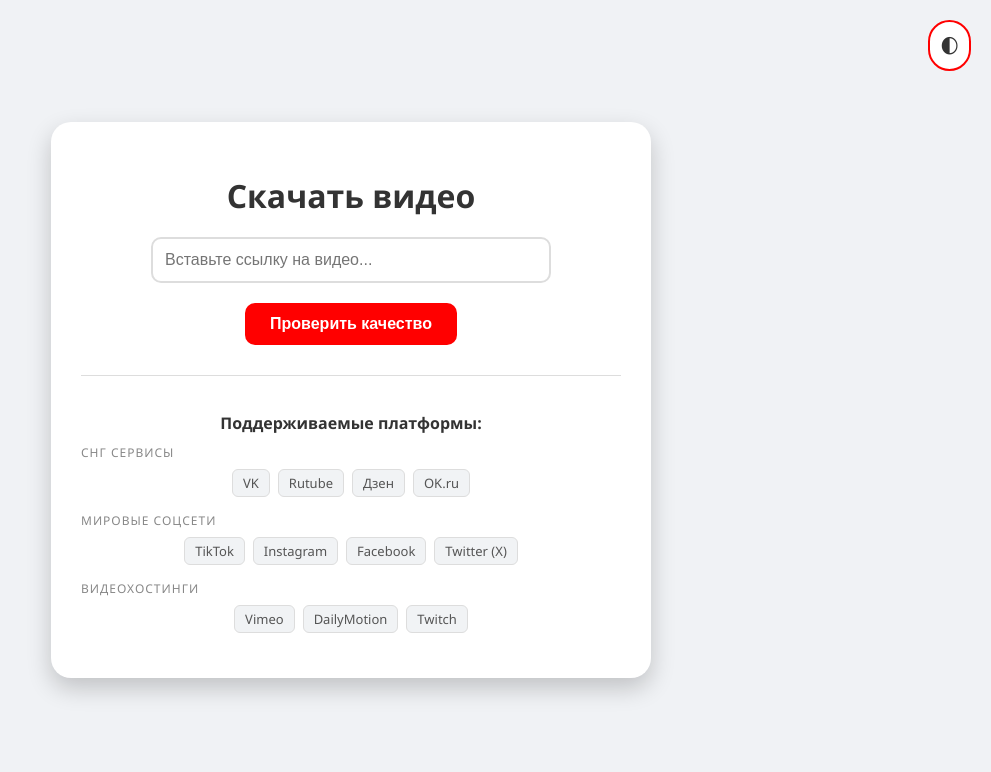
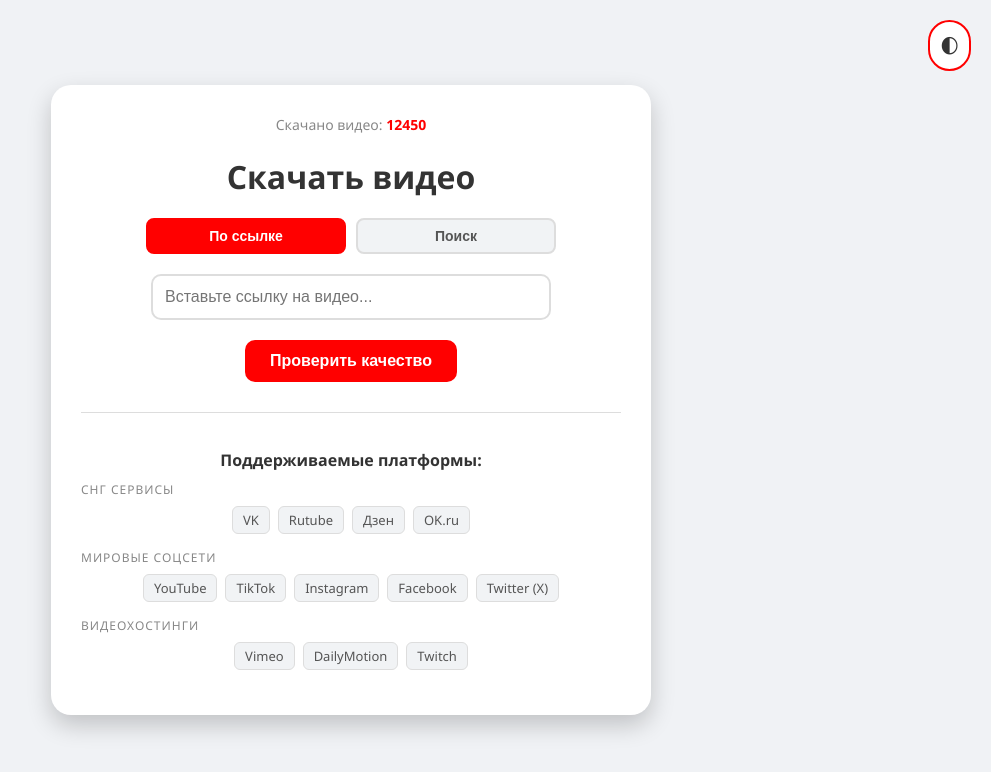
Before and after one commit to kristianoveckin-png/yt-downloader, a Flask app: page / in a window 1280 px wide. Shown: the top 772 px of the page, without its empty margins (289-1280 px from the left). Run offline with Flask 3, Linux system fonts and the light colour scheme.

Commit message:
Update index.html

```diff
--- a/templates/index.html
+++ b/templates/index.html
@@ -7,31 +7,30 @@
     <link rel="shortcut icon" href="/favicon.ico" type="image/png">
     <style>
         :root {
-            --bg-color: #f0f2f5;
-            --container-bg: #ffffff;
-            --text-color: #333333;
-            --input-border: #ddd;
-            --accent-color: #ff0000;
-            --accent-hover: #cc0000;
-            --platform-bg: #f1f3f5;
-            --platform-text: #555;
+            --bg-color: #f0f2f5; --container-bg: #ffffff; --text-color: #333333;
+            --input-border: #ddd; --accent-color: #ff0000; --accent-hover: #cc0000;
+            --platform-bg: #f1f3f5; --platform-text: #555;
         }
-
         [data-theme="dark"] {
-            --bg-color: #18191a;
-            --container-bg: #242526;
-            --text-color: #e4e6eb;
-            --input-border: #3a3b3c;
-            --accent-color: #ff4d4d;
-            --accent-hover: #ff3333;
-            --platform-bg: #3a3b3c;
-            --platform-text: #b0b3b8;
+            --bg-color: #18191a; --container-bg: #242526; --text-color: #e4e6eb;
+            --input-border: #3a3b3c; --accent-color: #ff4d4d; --accent-hover: #ff3333;
+            --platform-bg: #3a3b3c; --platform-text: #b0b3b8;
         }
-
         body { font-family: 'Segoe UI', Tahoma, Geneva, Verdana, sans-serif; display: flex; justify-content: center; align-items: center; min-height: 100vh; background-color: var(--bg-color); color: var(--text-color); margin: 0; transition: background 0.3s; padding: 20px; box-sizing: border-box; }
         .theme-switch { position: absolute; top: 20px; right: 20px; cursor: pointer; background: var(--container-bg); border: 2px solid var(--accent-color); padding: 10px; border-radius: 50px; font-size: 20px; transition: 0.3s; z-index: 10; }
         .container { text-align: center; background: var(--container-bg); padding: 30px; border-radius: 20px; box-shadow: 0 10px 25px rgba(0,0,0,0.2); width: 100%; max-width: 600px; transition: background 0.3s; box-sizing: border-box; }
+
+        /* Счётчик */
+        .counter { font-size: 14px; color: #888; margin-bottom: 10px; display: block; }
+        .count-num { color: var(--accent-color); font-weight: bold; }
+
         h1 { color: var(--text-color); margin-bottom: 20px; font-size: clamp(24px, 5vw, 32px); }
+
+        /* Переключатель режимов */
+        .mode-switch { display: flex; justify-content: center; gap: 10px; margin-bottom: 20px; }
+        .mode-btn { padding: 8px 15px; background: var(--platform-bg); color: var(--platform-text); border: 2px solid var(--input-border); border-radius: 8px; cursor: pointer; font-size: 14px; transition: 0.3s; }
+        .mode-btn.active { background: var(--accent-color); color: white; border-color: var(--accent-color); }
+
         input { width: 100%; max-width: 400px; padding: 12px; border: 2px solid var(--input-border); border-radius: 10px; font-size: 16px; margin-bottom: 20px; outline: none; transition: border-color 0.3s; background: var(--container-bg); color: var(--text-color); box-sizing: border-box; }
         input:focus { border-color: var(--accent-color); }
         button { padding: 12px 25px; background: var(--accent-color); color: white; border: none; border-radius: 10px; cursor: pointer; font-size: 16px; font-weight: bold; transition: all 0.3s; min-width: 200px; }
@@ -54,9 +53,17 @@
 <body>
     <div class="theme-switch" onclick="toggleTheme()" title="Сменить тему">🌓</div>
     <div class="container">
+        <span class="counter">Скачано видео: <span id="count-num" class="count-num">12450</span></span>
         <h1>Скачать видео</h1>
+
+        <div class="mode-switch">
+            <button type="button" class="mode-btn active" id="linkMode" onclick="setMode('link')">По ссылке</button>
+            <button type="button" class="mode-btn" id="searchMode" onclick="setMode('search')">Поиск</button>
+        </div>
+
         <form id="downloadForm" action="/analyze" method="post">
-            <input type="text" name="url" placeholder="Вставьте ссылку на видео..." required>
+            <input type="hidden" name="mode" id="modeInput" value="link">
+            <input type="text" name="url" id="urlInput" placeholder="Вставьте ссылку на видео..." required>
             <br>
             <button type="submit" id="submitBtn">Проверить качество</button>
         </form>
@@ -68,7 +75,7 @@
         <div class="platforms-section">
             <p>Поддерживаемые платформы:</p>
             <div class="category"><span class="category-title">СНГ Сервисы</span><div class="tags"><span class="tag">VK</span><span class="tag">Rutube</span><span class="tag">Дзен</span><span class="tag">OK.ru</span></div></div>
-            <div class="category"><span class="category-title">Мировые соцсети</span><div class="tags"><span class="tag">TikTok</span><span class="tag">Instagram</span><span class="tag">Facebook</span><span class="tag">Twitter (X)</span></div></div>
+            <div class="category"><span class="category-title">Мировые соцсети</span><div class="tags"><span class="tag">YouTube</span><span class="tag">TikTok</span><span class="tag">Instagram</span><span class="tag">Facebook</span><span class="tag">Twitter (X)</span></div></div>
             <div class="category"><span class="category-title">Видеохостинги</span><div class="tags"><span class="tag">Vimeo</span><span class="tag">DailyMotion</span><span class="tag">Twitch</span></div></div>
         </div>
     </div>
@@ -78,6 +85,21 @@
             const currentTheme = body.getAttribute('data-theme');
             body.setAttribute('data-theme', currentTheme === 'dark' ? 'light' : 'dark');
         }
+
+        function setMode(mode) {
+            document.getElementById('modeInput').value = mode;
+            document.getElementById('linkMode').classList.toggle('active', mode === 'link');
+            document.getElementById('searchMode').classList.toggle('active', mode === 'search');
+            document.getElementById('urlInput').placeholder = mode === 'link' ? 'Вставьте ссылку на видео...' : 'Введите запрос для поиска...';
+        }
+
+        // Счётчик скачиваний
+        let count = 12450;
+        setInterval(() => {
+            count += Math.floor(Math.random() * 3);
+            document.getElementById('count-num').innerText = count.toLocaleString();
+        }, 3000);
+
         const form = document.getElementById('downloadForm');
         const btn = document.getElementById('submitBtn');
         const loaderContainer = document.getElementById('loader-container');
```
